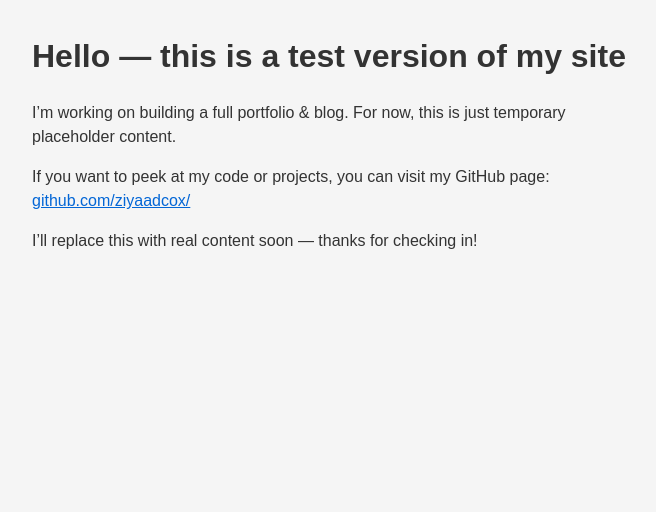
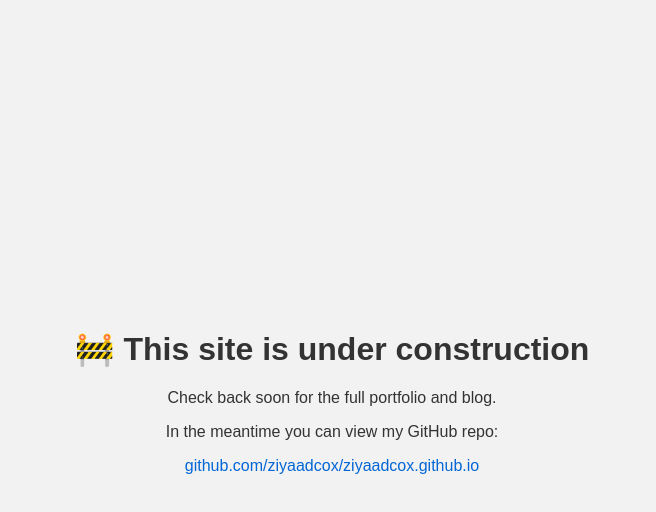
Before and after one commit to ZiyaadCox/ziyaadcox.github.io, a plain HTML site: page index.html in a window 1280 px wide. Shown: the whole page, without its empty margins (308-964 px from the left). Drawn offline with Linux system fonts and the light colour scheme.

Commit message:
Update portfolio page to indicate construction status

```diff
--- a/index.html
+++ b/index.html
@@ -2,38 +2,37 @@
 <html lang="en">
 <head>
   <meta charset="utf-8">
-  <title>Ziyaad Cox Draft Portfolio</title>
+  <title>Site Under Construction</title>
   <meta name="viewport" content="width=device-width, initial-scale=1">
   <style>
     body {
-      font-family: Arial, sans-serif;
-      line-height: 1.5;
-      margin: 2rem;
-      background-color: #f5f5f5;
+      margin: 0;
+      padding: 0;
+      width: 100%;
+      height: 100vh;
+      display: flex;
+      align-items: center;
+      justify-content: center;
+      background-color: #f2f2f2;
+      font-family: sans-serif;
       color: #333;
+      text-align: center;
     }
-    .container {
-      max-width: 600px;
-      margin: auto;
+    .message {
+      max-width: 80%;
     }
     a {
       color: #0366d6;
+      text-decoration: none;
     }
   </style>
 </head>
 <body>
-  <div class="container">
-    <h1>Hello — this is a test version of my site</h1>
-    <p>
-      I’m working on building a full portfolio &amp; blog. For now, this is just temporary placeholder content.
-    </p>
-    <p>
-      If you want to peek at my code or projects, you can visit my GitHub page:
-      <a href="https://github.com/ziyaadcox/" target="_blank">github.com/ziyaadcox/</a>
-    </p>
-    <p>
-      I’ll replace this with real content soon — thanks for checking in!
-    </p>
+  <div class="message">
+    <h1>🚧 This site is under construction</h1>
+    <p>Check back soon for the full portfolio and blog.</p>
+    <p>In the meantime you can view my GitHub repo:</p>
+    <p><a href="https://github.com/ziyaadcox/ziyaadcox.github.io" target="_blank">github.com/ziyaadcox/ziyaadcox.github.io</a></p>
   </div>
 </body>
 </html>
```
